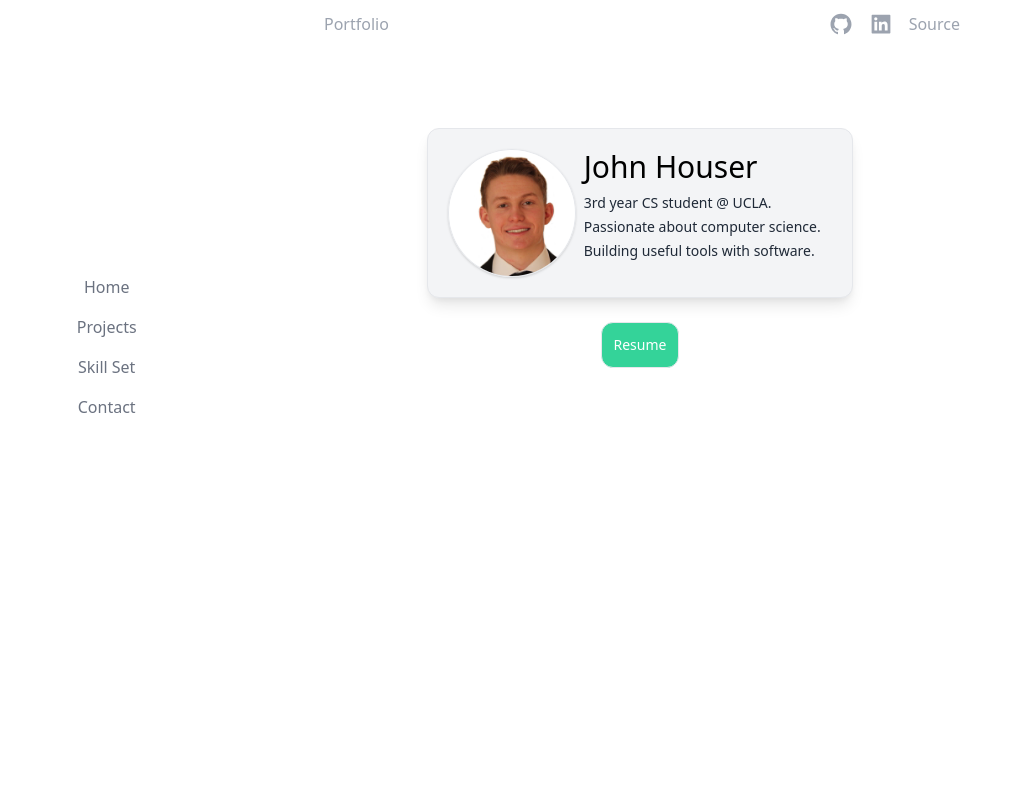
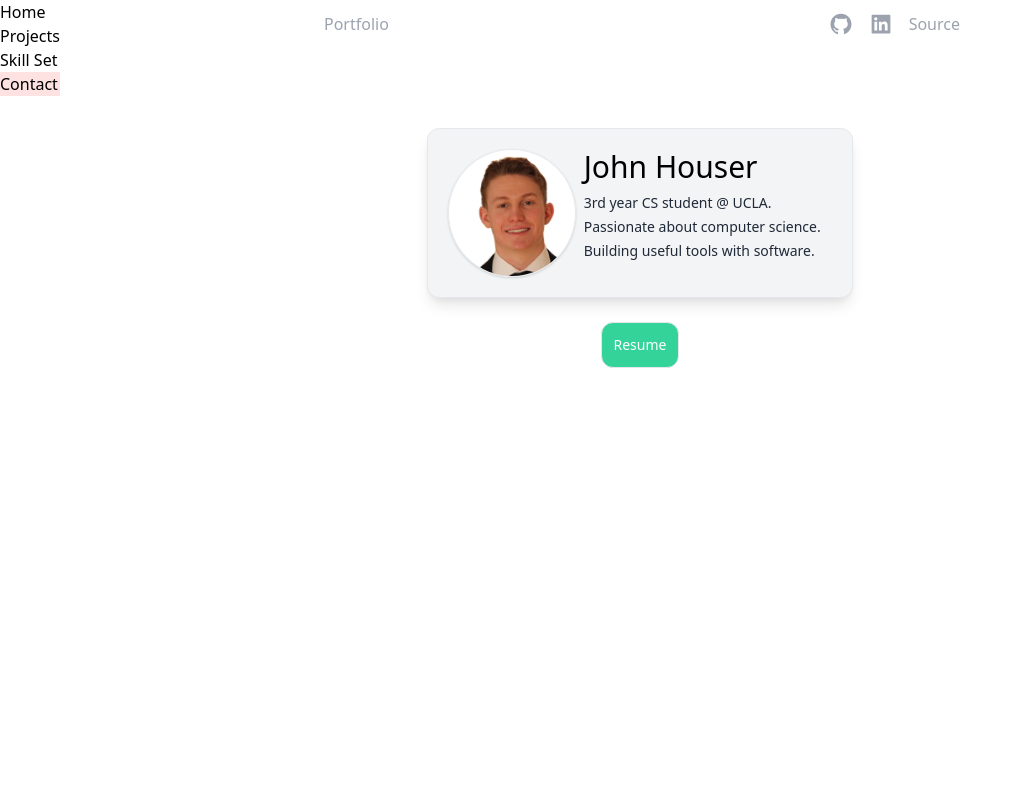
Before and after one commit to houserjohn/houserjohn.com, a Next.js app: page / in a window 1280 px wide. Shown: the top 800 px of the page, without its empty margins (0-1023 px from the left). Built offline with nearby package versions, Linux system fonts and the light colour scheme.

Commit message:
basic table of contents

```diff
--- a/components/Button.tsx
+++ b/components/Button.tsx
@@ -1,6 +1,6 @@
 function Button() {
     return (
-        <button className="p-3 border justify-center rounded-xl inline-block mt-6 text-center text-white text-sm bg-green-400 hover:bg-green-600 font-medium">
+        <button className="p-3 border justify-center rounded-xl inline-block mt-6 text-center text-white text-sm bg-green-400 hover:bg-gray-400 hover:shadow font-medium">
             Resume
         </button>
     );
--- a/components/Hotbar.tsx
+++ b/components/Hotbar.tsx
@@ -9,6 +9,7 @@ function Hotbar() {
                     <Link href="/">
                         <div className="p-1 font-medium text-gray-400 cursor-pointer hover:text-black">Portfolio</div>
                     </Link>
+                    <h2 id="Home" className="opacity-0 w-1 cursor-default">Home</h2>
                 </div>
 
                 <div className="sm:flex w-1/2 place-content-end space-x-4">
--- a/components/IndexOfContent.tsx
+++ b/components/IndexOfContent.tsx
@@ -5,7 +5,7 @@ interface Index_Props {
 function IndexOfContent(props: Index_Props) {
     return (
         <div className="">
-            <nav className="py-2 px-3 rounded-full text-gray-500 cursor-pointer hover:bg-gray-200 inline-block w-auto" aria-label="Table of contents">
+            <nav className="py-2 px-3 rounded-full text-gray-500 cursor-pointer hover:bg-gray-200 hover:shadow inline-block w-auto" aria-label="Table of contents">
                 {props.children}
             </nav>
         </div>
--- a/components/TableOfContents.tsx
+++ b/components/TableOfContents.tsx
@@ -1,17 +1,186 @@
+// This table of content code comes from Emma Goto:
+// https://www.emgoto.com/react-table-of-contents/
+
 import IndexOfContent from "./IndexOfContent";
+import React, { useEffect, useState, useRef } from 'react';
 
+
+const getNestedHeadings = (headingElements: any) => {
+    const nestedHeadings: any[] = [];
+
+    headingElements.forEach((heading: any, index: number) => {
+      const { innerText: title, id } = heading;
+
+      if (heading.nodeName === "H2") {
+        nestedHeadings.push({ id, title, items: [] });
+      } else if (heading.nodeName === "H3" && nestedHeadings.length > 0) {
+        nestedHeadings[nestedHeadings.length - 1].items.push({
+          id,
+          title,
+        });
+      }
+    });
+
+    return nestedHeadings;
+  };
+
+const useHeadingsData = () => {
+    const [nestedHeadings, setNestedHeadings] = useState([]);
+
+    useEffect(() => {
+      const headingElements = Array.from(
+        document.querySelectorAll("h2, h3")
+      );
+
+      const newNestedHeadings: any = getNestedHeadings(headingElements);
+      setNestedHeadings(newNestedHeadings);
+    }, []);
+
+    return { nestedHeadings };
+  };
+interface callback_heading_interface {
+    id?: string,
+    title?: string,
+    items?: any[],
+    reduce?: any,
+}
+
+interface heading_interface {
+    id: string,
+    title: string,
+    items: any[],
+    reduce: any,
+}
+/*
+const Headings = (): any => {
+    const { nestedHeadings } = useHeadingsData();
+    return (
+            {nestedHeadings.map((heading: heading_interface) => (
+                <a key={heading.id} href={`#${heading.id}`}>{heading.title}</a>
+            ))}
+    );
+}
+*/
+
+const useIntersectionObserver = (setActiveId) => {
+  const headingElementsRef: any = useRef({});
+
+  useEffect(() => {
+    const callback = (headings : callback_heading_interface) : any => {
+      headingElementsRef.current = headings.reduce((map: any, headingElement: any) => {
+        map[headingElement.target.id] = headingElement;
+        return map;
+      }, headingElementsRef.current);
+
+      const visibleHeadings: any = [];
+      Object.keys(headingElementsRef.current).forEach((key) => {
+        const headingElement = headingElementsRef.current[key];
+        if (headingElement.isIntersecting) visibleHeadings.push(headingElement);
+      });
+
+      const getIndexFromId = (id: string) =>
+        headingElements.findIndex((heading) => heading.id === id);
+
+      if (visibleHeadings.length === 1) {
+        setActiveId(visibleHeadings[0].target.id);
+      } else if (visibleHeadings.length > 1) {
+        const sortedVisibleHeadings = visibleHeadings.sort(
+          (a: any, b: any) => getIndexFromId(a.target.id) > getIndexFromId(b.target.id)
+        );
+        setActiveId(sortedVisibleHeadings[0].target.id);
+      }
+    };
+
+    const observer: any = new IntersectionObserver(callback, {
+      rootMargin: "0px 0px -40% 0px"
+    });
+
+    const headingElements = Array.from(document.querySelectorAll("h2, h3"));
+
+    headingElements.forEach((element) => observer.observe(element));
+
+    return () => observer.disconnect();
+  }, []);
+};
+
+interface child_interface {
+    id: number,
+    title: string,
+}
+
+const Headings = ({ headings, activeId } : { headings: any, activeId: string}) => (
+  <ul>
+    {headings.map((heading: heading_interface) => (
+      <li key={heading.id} className={heading.id === activeId ? "bg-red-100" : ""}>
+        <a
+          href={`#${heading.id}`}
+          onClick={(e: any) => {
+            e.preventDefault();
+            const head: (Element | null) = document.querySelector(`#${heading.id}`)
+            if (head) {
+                head.scrollIntoView({
+                    behavior: "smooth"
+                });
+            }
+          }}
+        >
+          {heading.title}
+        </a>
+        {heading.items.length > 0 && (
+          <ul>
+            {heading.items.map((child: any) => (
+              <li key={child.id} className={child.id === activeId ? "active" : ""}>
+                <a
+                  href={`#${child.id}`}
+                  onClick={(e) => {
+                    e.preventDefault();
+                    const head: (Element|null) = document.querySelector(`#${child.id}`)
+                    if (head) {
+                        head.scrollIntoView({
+                            behavior: "smooth"
+                        });
+                    }
+                  }}
+                >
+                  {child.title}
+                </a>
+              </li>
+            ))}
+          </ul>
+        )}
+      </li>
+    ))}
+  </ul>
+);
+/*
+                <IndexOfContent>Home</IndexOfContent>
+                <IndexOfContent>Projects</IndexOfContent>
+                <IndexOfContent>Skill Set</IndexOfContent>
+                <IndexOfContent>Contact</IndexOfContent>
+*/
+/*
 function TableOfContents() {
     return (
         <div className="fixed text-center h-screen z-50 w-2/12">
             <div className="h-1/3"></div>
             <div className="flex-col h-1/3">
-                <IndexOfContent>Home</IndexOfContent>
-                <IndexOfContent>Projects</IndexOfContent>
-                <IndexOfContent>Skill Set</IndexOfContent>
-                <IndexOfContent>Contact</IndexOfContent>
+                <Headings/>
             </div>
         </div>
     );
 }
+*/
+
+const TableOfContents = () => {
+  const [activeId, setActiveId] = useState();
+  const { nestedHeadings } = useHeadingsData();
+  useIntersectionObserver(setActiveId);
+
+  return (
+    <nav className="fixed z-50" aria-label="Table of contents">
+      <Headings headings={nestedHeadings} activeId={activeId} />
+    </nav>
+  );
+};
 
 export default TableOfContents;
```
